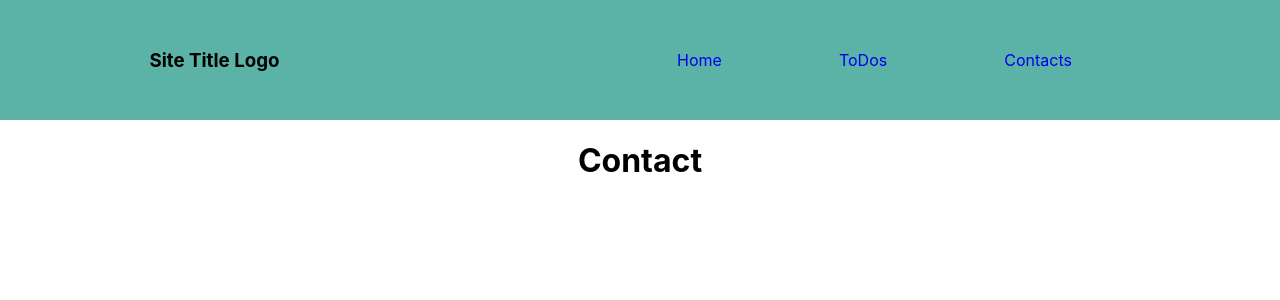
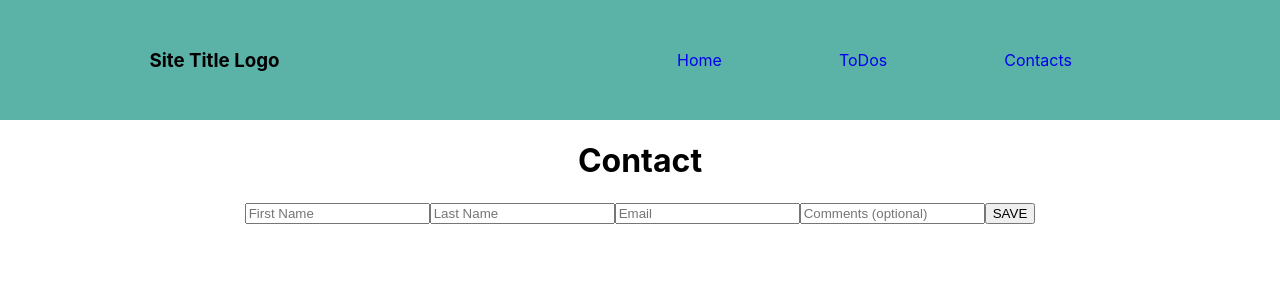
Before and after one commit to billy-need/project03, a React (Create React App) app: page /contacts in a window 1280 px wide. Shown: the top 300 px of the page. Built offline with nearby package versions, Linux system fonts and the light colour scheme.

Commit message:
Added contact form structure

```diff
--- a/src/Contacts.js
+++ b/src/Contacts.js
@@ -5,6 +5,21 @@ export default function Contacts() {
     return (
         <div>
             <h1>Contact</h1>
+            <form>
+                <formfield>
+                    <input id="fname" type="text" placeholder="First Name" />
+                </formfield>
+                <formfield>
+                    <input id="lname" type="text" placeholder="Last Name" />
+                </formfield>
+                <formfield>
+                    <input id="email" type="email" placeholder="Email" />
+                </formfield>
+                <formfield>
+                    <input id="comment" type="text" placeholder="Comments (optional)" />
+                </formfield>
+                <button id="submitBtn" type="button" onClick="">SAVE</button>
+            </form>
         </div>
     )
 }
```
Also changed, not shown: 1 other file (tests, documents, lock files or other folders).
